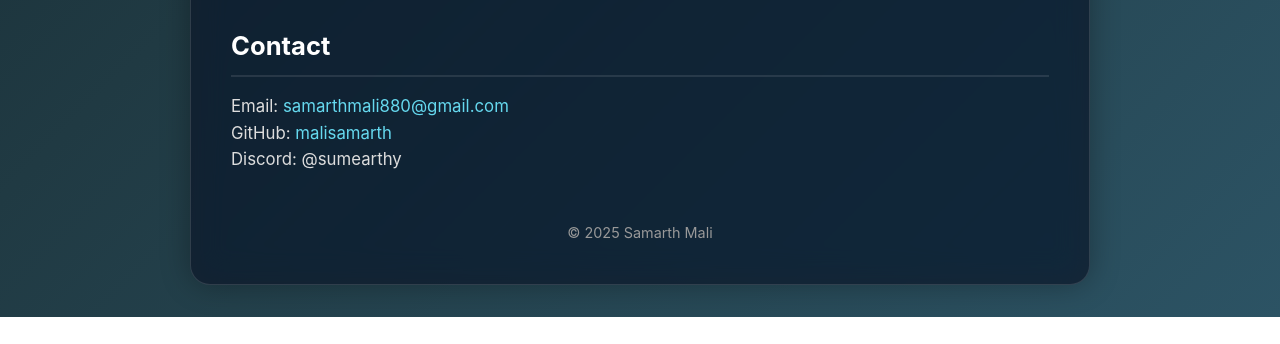
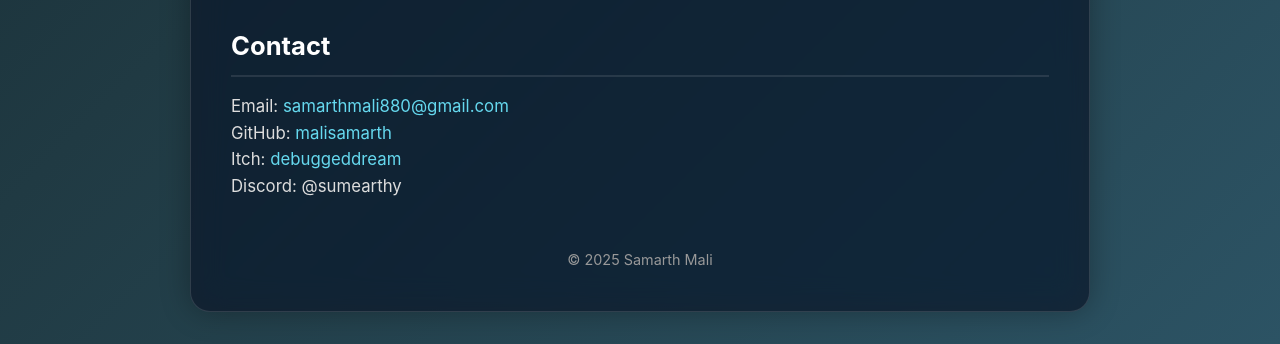
Before and after one commit to malisamarth/malisamarth.github.io, a plain HTML site: page index.html in a window 1280 px wide. Shown: the part 1198-1542 px from the top of the page. Before the commit the page ends 1515 px from the top, so only its background shows below. Drawn offline with Linux system fonts and the light colour scheme.

Commit message:
Update index.html

```diff
--- a/index.html
+++ b/index.html
@@ -223,6 +223,7 @@
             <h2>Contact</h2>
             <p>Email: <a href="mailto:samarthmali880@gmail.com">samarthmali880@gmail.com</a></p>
             <p>GitHub: <a href="https://github.com/malisamarth" target="_blank">malisamarth</a></p>
+            <p>Itch: <a href="https://debuggeddream.itch.io/" target="_blank">debuggeddream</a></p>
             <p>Discord: @sumearthy</a></p>
         </section>
 
```
